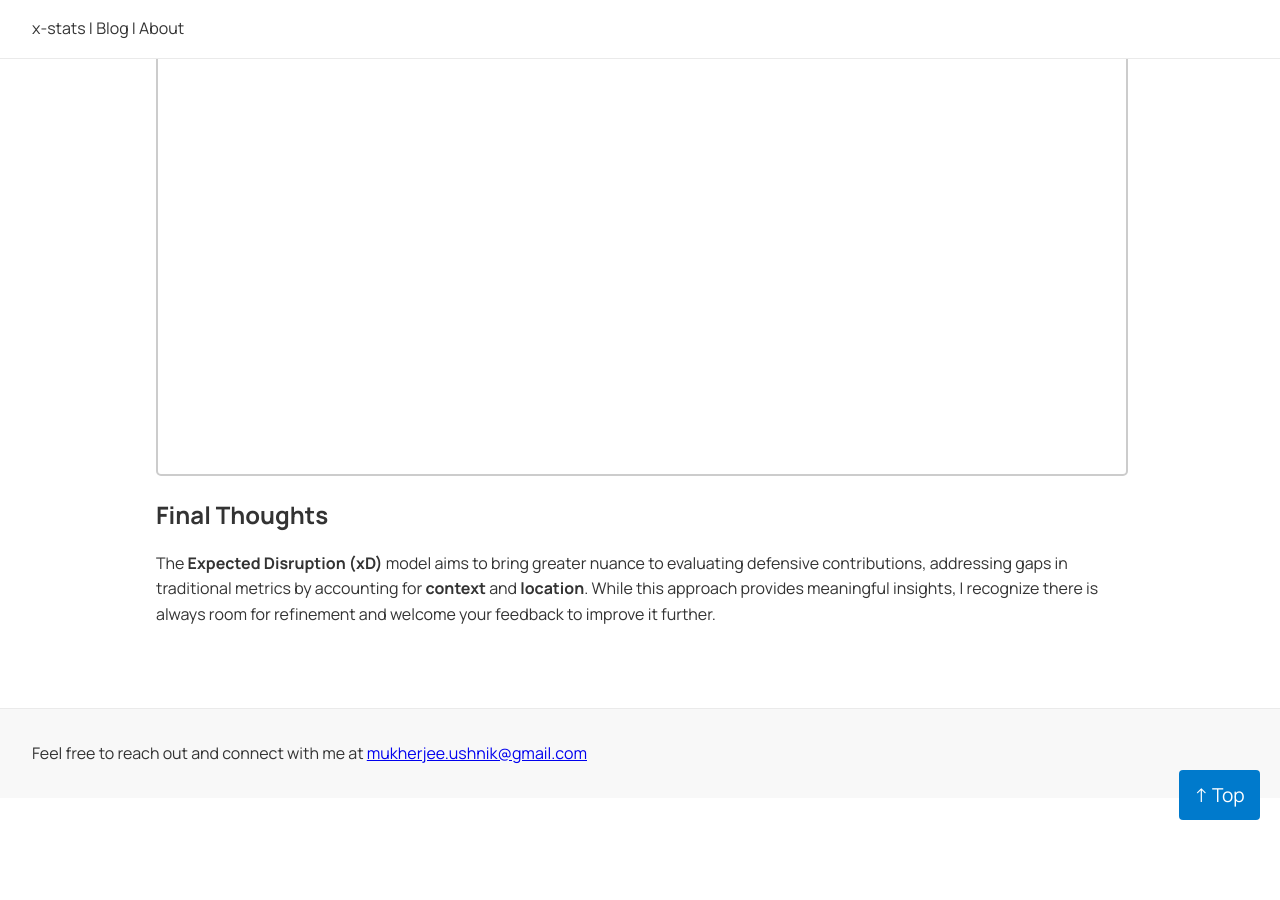
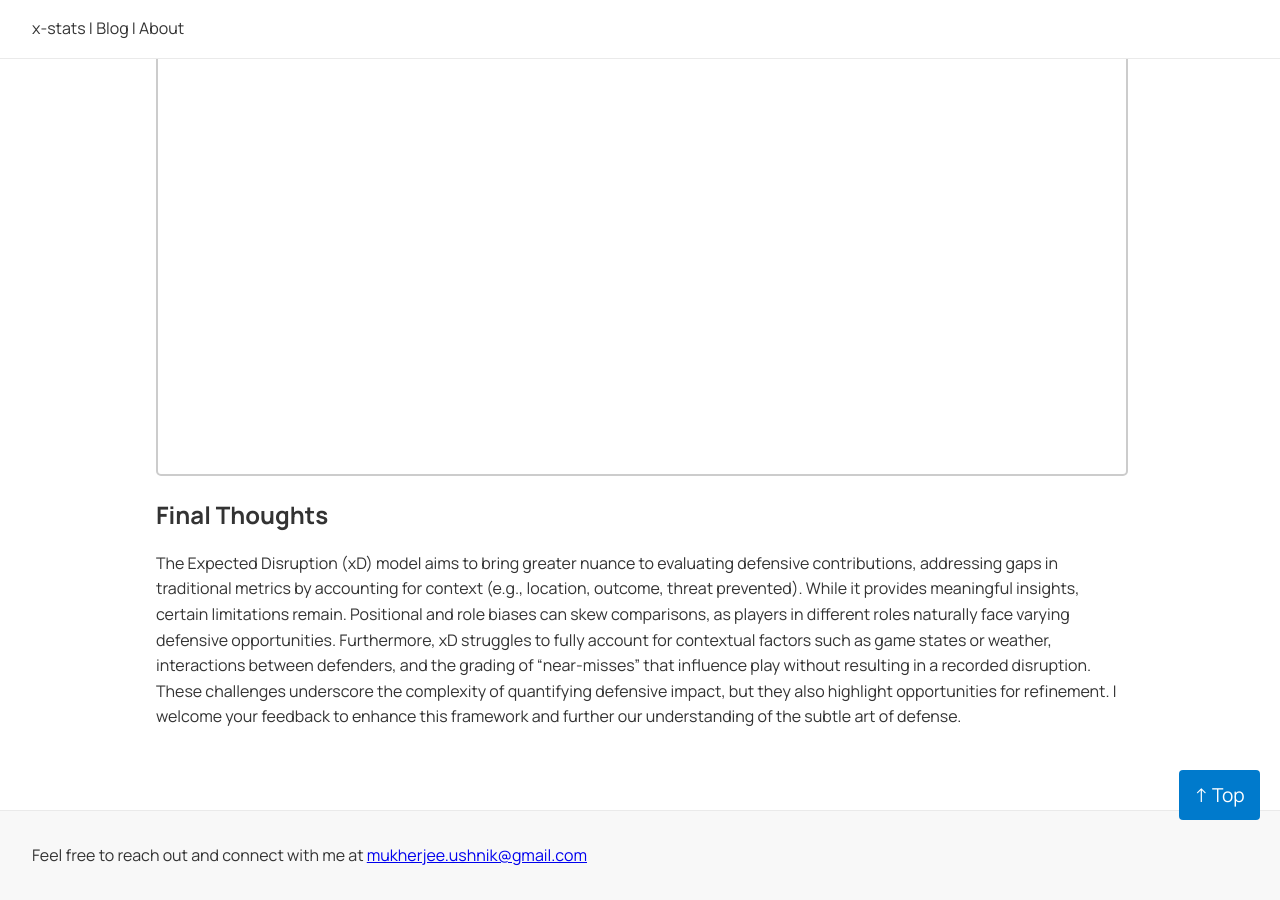
Before and after one commit to u3mukher/x-stats, a Jekyll site: the page built from _posts/2024-12-12-xD.md, in a window 1280 px wide and 900 px high, scrolled down 10858 px. Built offline with Jekyll 4.4.1, drawn with Linux system fonts in a browser that asks for light colours; a style sheet for code colours, icons or effects is not loaded.

Commit message:
Update 2024-12-12-xD.md

```diff
--- a/_posts/2024-12-12-xD.md
+++ b/_posts/2024-12-12-xD.md
@@ -306,4 +306,4 @@ Now it’s your turn to explore. Use the dropdown menu below to select different
 
 ## Final Thoughts
 
-The **Expected Disruption (xD)** model aims to bring greater nuance to evaluating defensive contributions, addressing gaps in traditional metrics by accounting for **context** and **location**. While this approach provides meaningful insights, I recognize there is always room for refinement and welcome your feedback to improve it further.
+The Expected Disruption (xD) model aims to bring greater nuance to evaluating defensive contributions, addressing gaps in traditional metrics by accounting for context (e.g., location, outcome, threat prevented). While it provides meaningful insights, certain limitations remain. Positional and role biases can skew comparisons, as players in different roles naturally face varying defensive opportunities. Furthermore, xD struggles to fully account for contextual factors such as game states or weather, interactions between defenders, and the grading of “near-misses” that influence play without resulting in a recorded disruption. These challenges underscore the complexity of quantifying defensive impact, but they also highlight opportunities for refinement. I welcome your feedback to enhance this framework and further our understanding of the subtle art of defense.
```
